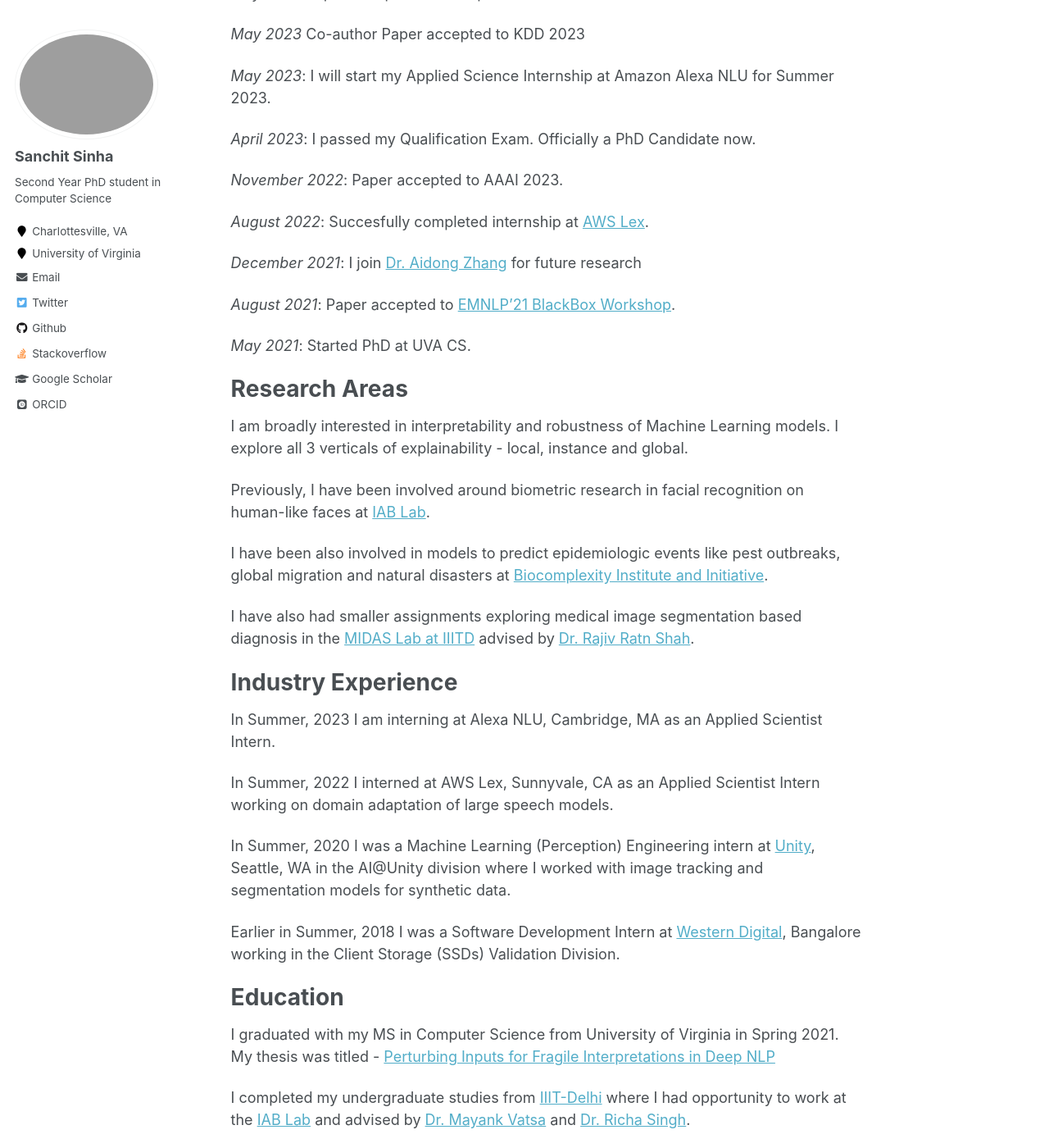
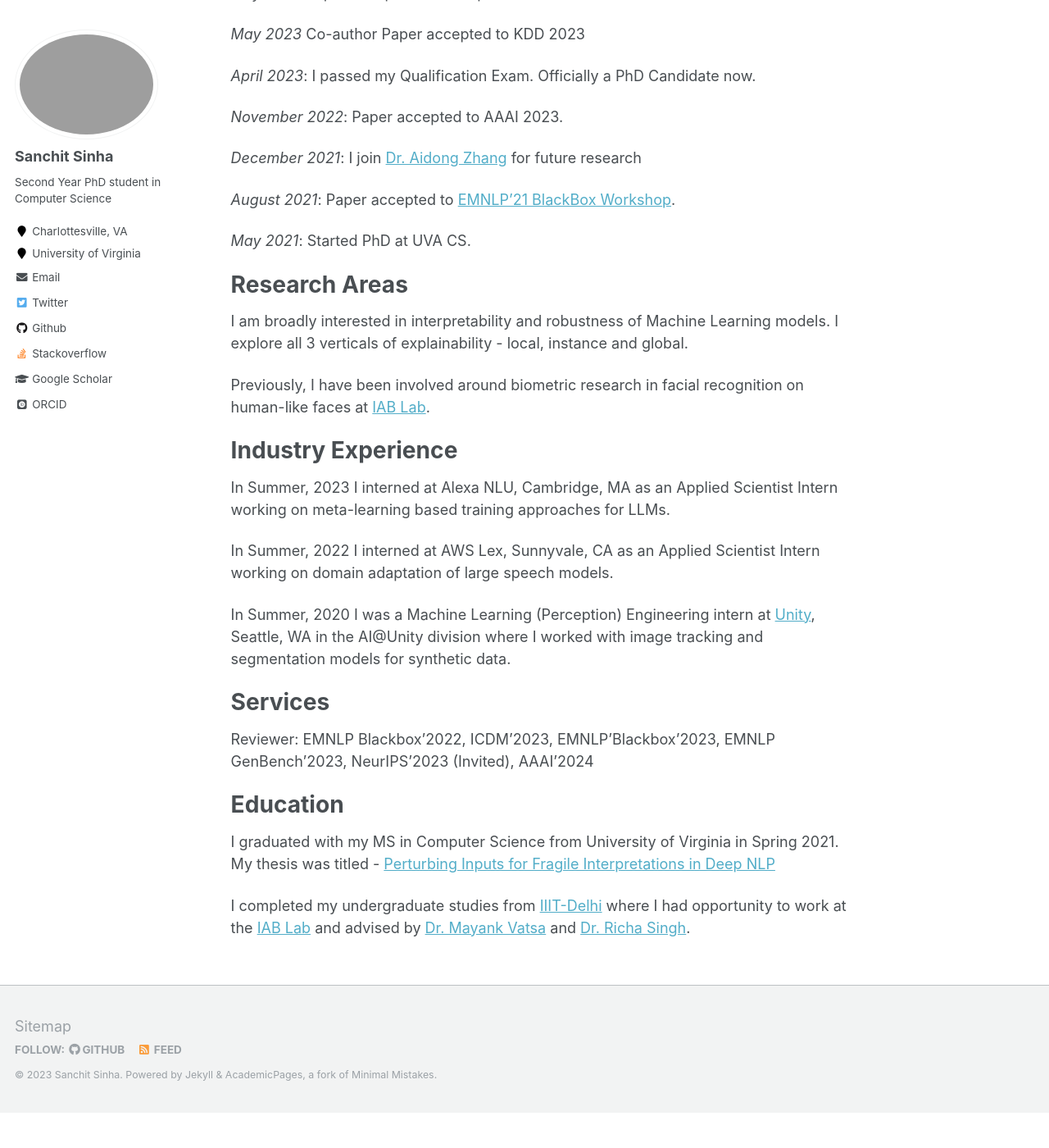
Before and after one commit to sanchit97/sanchit97.github.io, a Jekyll site: the page built from _pages/about.md, in a window 1280 px wide and 1400 px high, scrolled down 358 px. Shown: the whole window at 82% size. Built offline with Jekyll 4.4.1, drawn with Linux system fonts in a browser that asks for light colours; some web fonts are replaced; after the commit the page ends 1715 px from its top, so only the background shows below that; some of the changed text lies outside the part shown.

Commit message:
Updates 8-22-main

```diff
--- a/_pages/about.md
+++ b/_pages/about.md
@@ -9,24 +9,19 @@ redirect_from:
 ---
 Greetings!
 
-I am a second year PhD candidate in the [Computer Science department](https://engineering.virginia.edu/departments/computer-science) at the [University of Virginia](https://engineering.virginia.edu/) advised by [Dr. Aidong Zhang](https://www.cs.virginia.edu/~az9eg/website/lab.html).
+I am a third year PhD candidate in the [Computer Science department](https://engineering.virginia.edu/departments/computer-science) at the [University of Virginia](https://engineering.virginia.edu/) advised by [Dr. Aidong Zhang](https://www.cs.virginia.edu/~az9eg/website/lab.html).
 
 
 NEWS
 ======
 
-
 *May 2023* Paper accepted to Interspeech 2023
 
 *May 2023* Co-author Paper accepted to KDD 2023
 
-*May 2023*: I will start my Applied Science Internship at Amazon Alexa NLU for Summer 2023.
-
 *April 2023*: I passed my Qualification Exam. Officially a PhD Candidate now.
 
 *November 2022*: Paper accepted to AAAI 2023.
-
-*August 2022*: Succesfully completed internship at [AWS Lex](https://aws.amazon.com/lex/).
 
 *December 2021*: I join [Dr. Aidong Zhang](https://engineering.virginia.edu/faculty/aidong-zhang) for future research
 
@@ -41,19 +36,19 @@ I am broadly interested in interpretability and robustness of Machine Learning m
 
 Previously, I have been involved around biometric research in facial recognition on human-like faces at [IAB Lab](http://iab-rubric.org/).
 
-I have been also involved in models to predict epidemiologic events like pest outbreaks, global migration and natural disasters at [Biocomplexity Institute and Initiative](https://biocomplexity.virginia.edu/).
-
-I have also had smaller assignments exploring medical image segmentation based diagnosis in the [MIDAS Lab at IIITD](http://midas.iiitd.edu.in/) advised by [Dr. Rajiv Ratn Shah](http://midas.iiitd.edu.in/team/rajiv-ratn-shah.html).
 
 Industry Experience
 ======
-In Summer, 2023 I am interning at Alexa NLU, Cambridge, MA as an Applied Scientist Intern.
+In Summer, 2023 I interned at Alexa NLU, Cambridge, MA as an Applied Scientist Intern working on meta-learning based training approaches for LLMs.
 
 In Summer, 2022 I interned at AWS Lex, Sunnyvale, CA as an Applied Scientist Intern working on domain adaptation of large speech models.
 
 In Summer, 2020 I was a Machine Learning (Perception) Engineering intern at [Unity](https://unity.com/), Seattle, WA in the AI@Unity division where I worked with image tracking and segmentation models for synthetic data.
 
-Earlier in Summer, 2018 I was a Software Development Intern at [Western Digital](https://www.westerndigital.com/), Bangalore working in the Client Storage (SSDs) Validation Division.
+
+Services
+======
+Reviewer: EMNLP Blackbox'2022, ICDM'2023, EMNLP'Blackbox'2023, EMNLP GenBench'2023, NeurIPS'2023 (Invited), AAAI'2024
 
 Education
 =====
```
